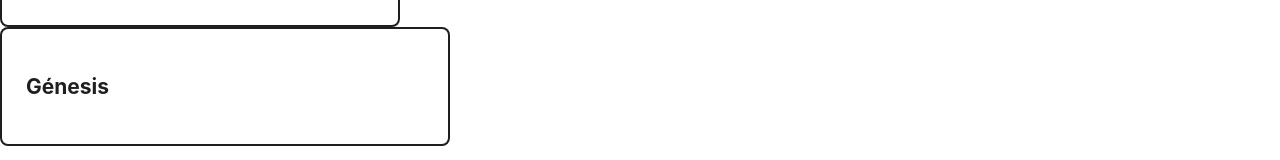
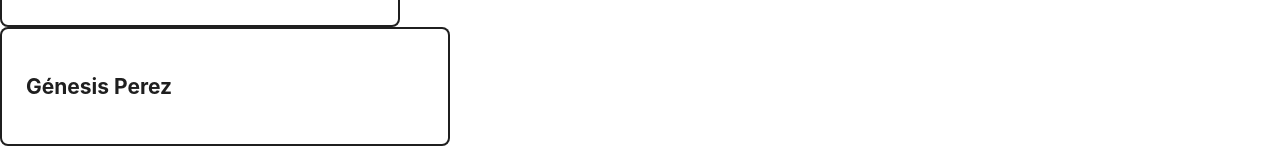
Before and after one commit to eamg1987/Autonoma4, a React (Create React App) app: page /contact in a window 1280 px wide. Shown: the part 413-573 px from the top of the page. Built offline with nearby package versions, Linux system fonts and the light colour scheme.

Commit message:
Cambios en -contactos por Integrantes

```diff
--- a/src/pages/contact.jsx
+++ b/src/pages/contact.jsx
@@ -53,7 +53,7 @@ export const Contact = () => {
     >
       <Row>
         <Col>
-          <h2>Génesis </h2>
+          <h2>Génesis Perez</h2>
         </Col>
       </Row>
     </Card>
```
